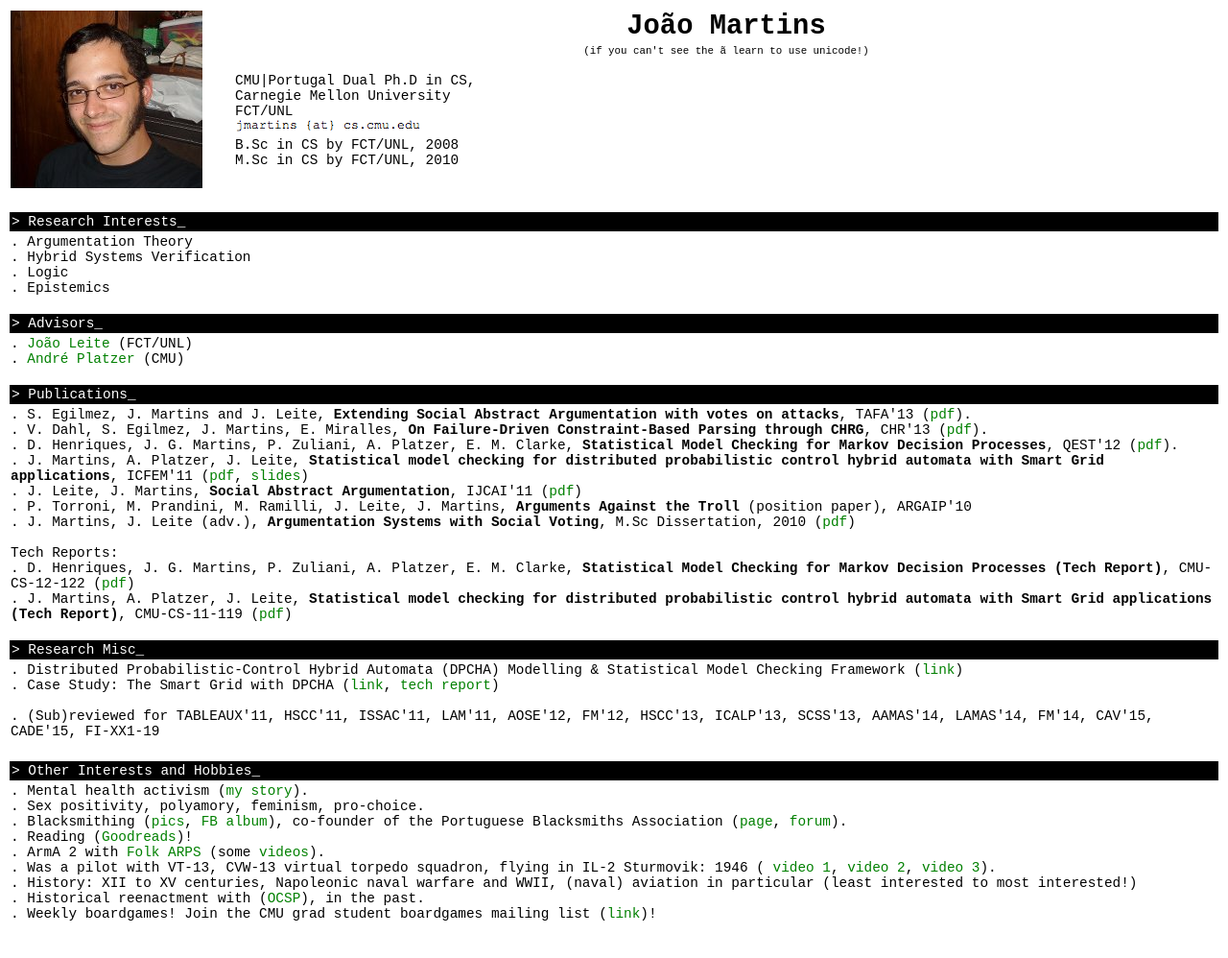
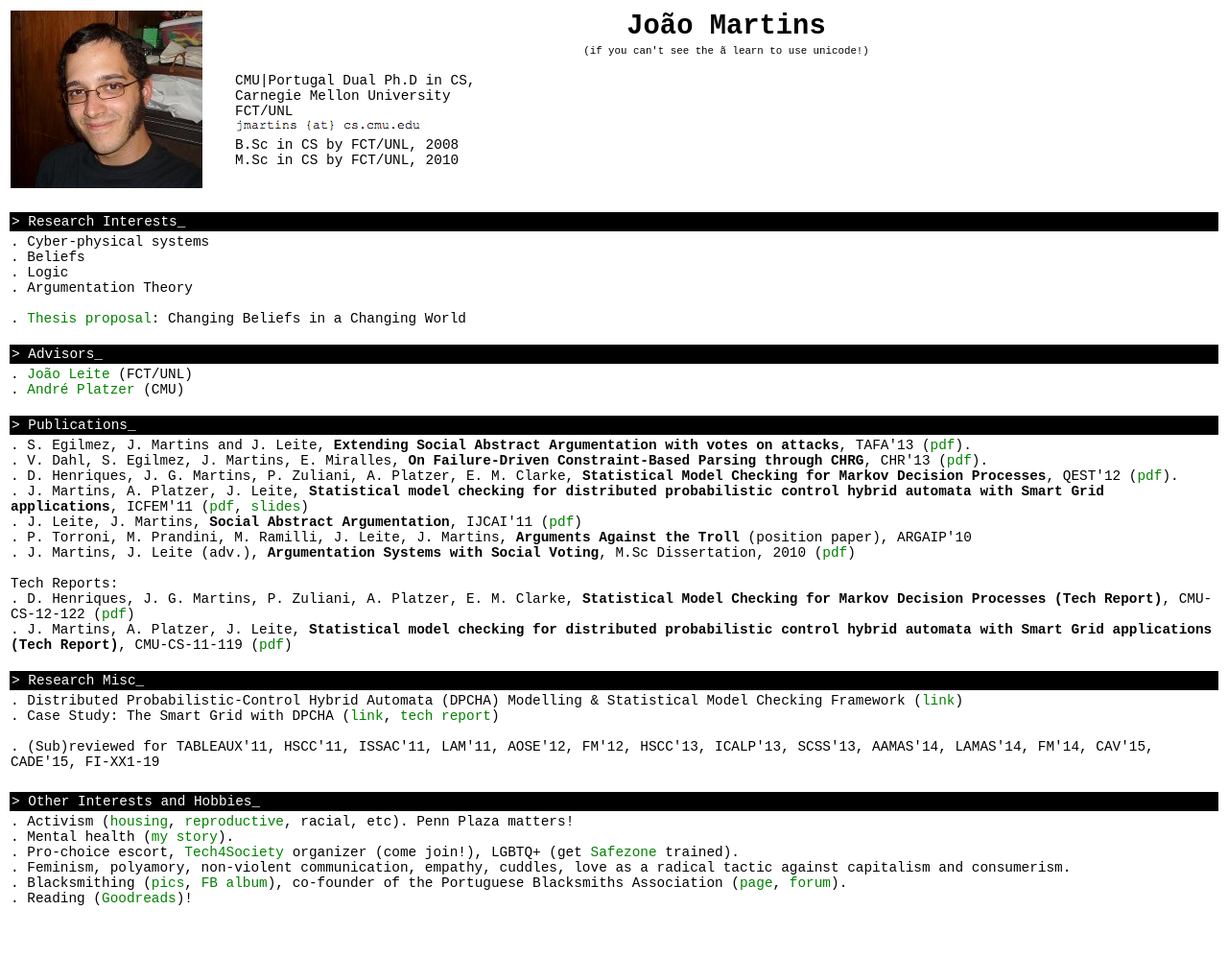
Before and after one commit to anvilfolk/scswebsite, a plain HTML site: page index.html in a window 1280 px wide. Shown: the whole page at 96% size. Drawn offline with Linux system fonts and the light colour scheme.

Commit message:
Proposal

```diff
--- a/index.html
+++ b/index.html
@@ -39,11 +39,16 @@ M.Sc in CS by FCT/UNL, 2010<br>
       <td class="consolemenu">&gt; Research Interests_&nbsp; </td>
     </tr>
     <tr>
-      <td>. Argumentation Theory<br>
-. Hybrid Systems Verification<br>
+      <td>
+. Cyber-physical systems<br>
+. Beliefs<br>
 . Logic<br>
-. Epistemics<br>
-&nbsp;</td>
+. Argumentation Theory<br>
+&nbsp; <br>
+
+. <a href="proposal.pdf">Thesis proposal</a>: Changing Beliefs in a Changing World <br />
+&nbsp;
+</td>
     </tr>
     <tr>
       <td class="consolemenu">&gt; Advisors_&nbsp; </td>
@@ -106,23 +111,13 @@ CADE'15, FI-XX1-19 </td>
     </tr>
     <tr>
       <td>
-. Mental health activism (<a href="mentalhealth.html">my story</a>).<br>
-. Sex positivity, polyamory, feminism, pro-choice.<br>
+. Activism (<a href="https://pennplaza.wordpress.com/">housing</a>, <a href="https://www.alleghenyreproductive.com/">reproductive</a>, racial, etc). Penn Plaza matters!<br />
+. Mental health (<a href="mentalhealth.html">my story</a>).<br>
+. Pro-choice escort, <a href="tech4society.group">Tech4Society</a> organizer (come join!), LGBTQ+ (get <a href="https://www.cmu.edu/student-affairs/lgbtq/getinvolved/safezone/">Safezone</a> trained).<br />
+. Feminism, polyamory, non-violent communication, empathy, cuddles, love as a radical tactic against capitalism and consumerism.<br />
 . Blacksmithing (<a href="blacksmith.html">pics</a>, <a href="https://www.facebook.com/media/set/?set=a.4234083247627.176156.1151807127&amp;type=1&amp;l=41e625e660">FB
 album</a>), co-founder of the Portuguese Blacksmiths Association (<a href="https://www.facebook.com/APFerreiros">page</a>, <a href="http://www.ferroforjado.org">forum</a>).<br>
 . Reading (<a href="https://www.goodreads.com/user/show/6636209-jo-o-martins">Goodreads</a>)!<br>
-. ArmA 2 with <a href="http://folkarps.com/">Folk ARPS</a> (some <a href="http://www.youtube.com/playlist?list=PLGoPtq27_ueZrAxvOqtNXvCEDwI2Bhoe8">videos</a>).
-      <br>
-. Was a pilot with VT-13, CVW-13 virtual torpedo squadron, flying in
-IL-2 Sturmovik: 1946 (
-	<a href="http://www.youtube.com/watch?v=YRUi2KoUh5M">video 1</a>,
-	<a href="http://www.youtube.com/watch?v=G9jRq0iDunw">video 2</a>,
-	<a href="http://www.youtube.com/watch?v=pydb6Z0patU">video 3</a>).<br>
-. History: XII to XV centuries, Napoleonic naval warfare and WWII,
-(naval) aviation in particular (least interested to most interested!)<br>
-. Historical reenactment with (<a href="http://www.ocsp.pt">OCSP</a>),
-in the past. <br>
-. Weekly boardgames! Join the CMU grad student boardgames mailing list (<a href="http://groups.google.com/group/cmu-grad-boardgames">link</a>)!<br>
       </td>
     </tr>
   </tbody>
```
Also changed, not shown: 1 other file.
